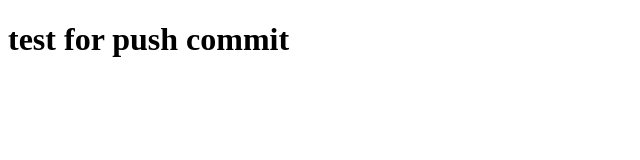
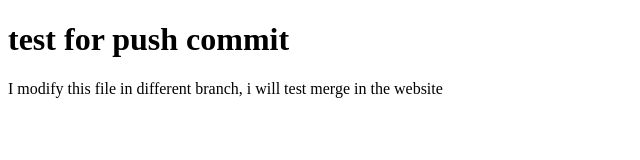
Before and after one commit to amiratechcampus/techcampus3, a plain HTML site: page index.html in a window 1280 px wide. Shown: the whole page, without its empty margins (0-640 px from the left). Drawn offline with Linux system fonts and the light colour scheme.

Commit message:
add new line

```diff
--- a/index.html
+++ b/index.html
@@ -5,6 +5,7 @@
 </head>
 <body>
 	<h1>test for push commit</h1>
+	<p>I modify this file in different branch, i will test merge in the website</p>
 
 </body>
 </html>
```
